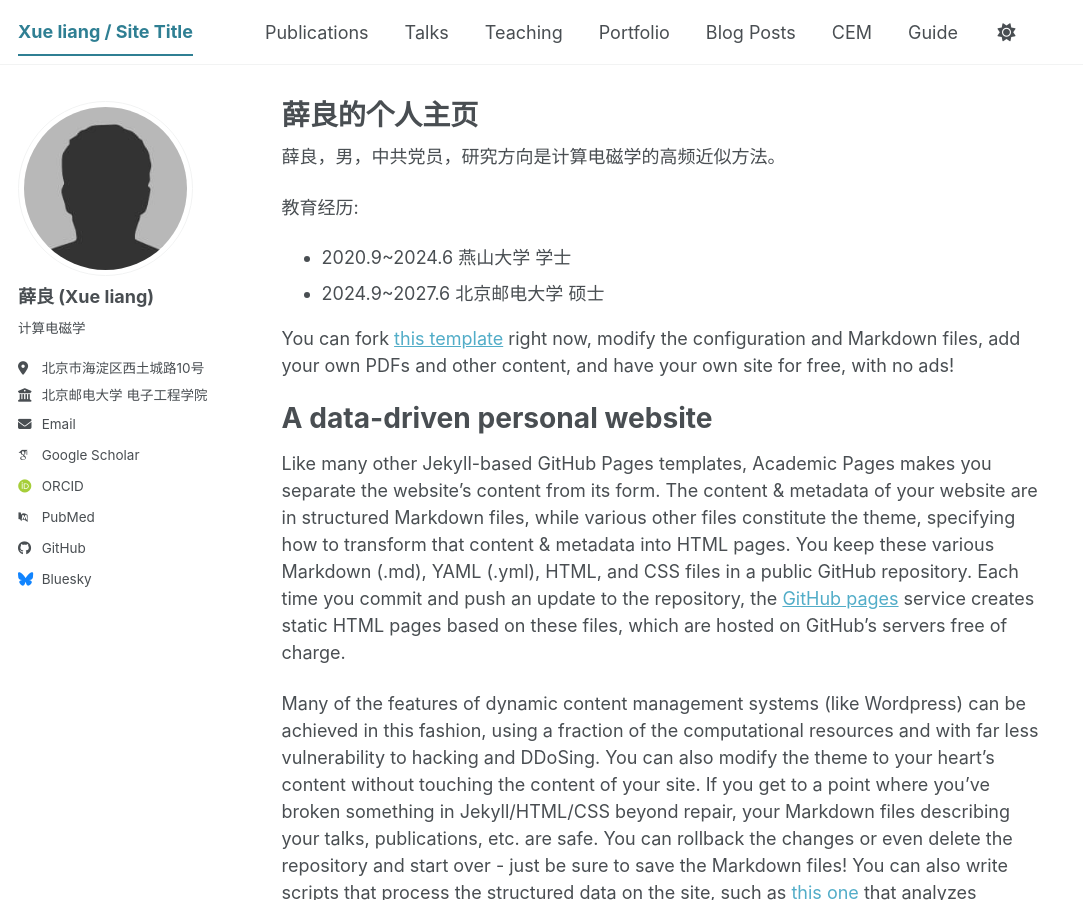
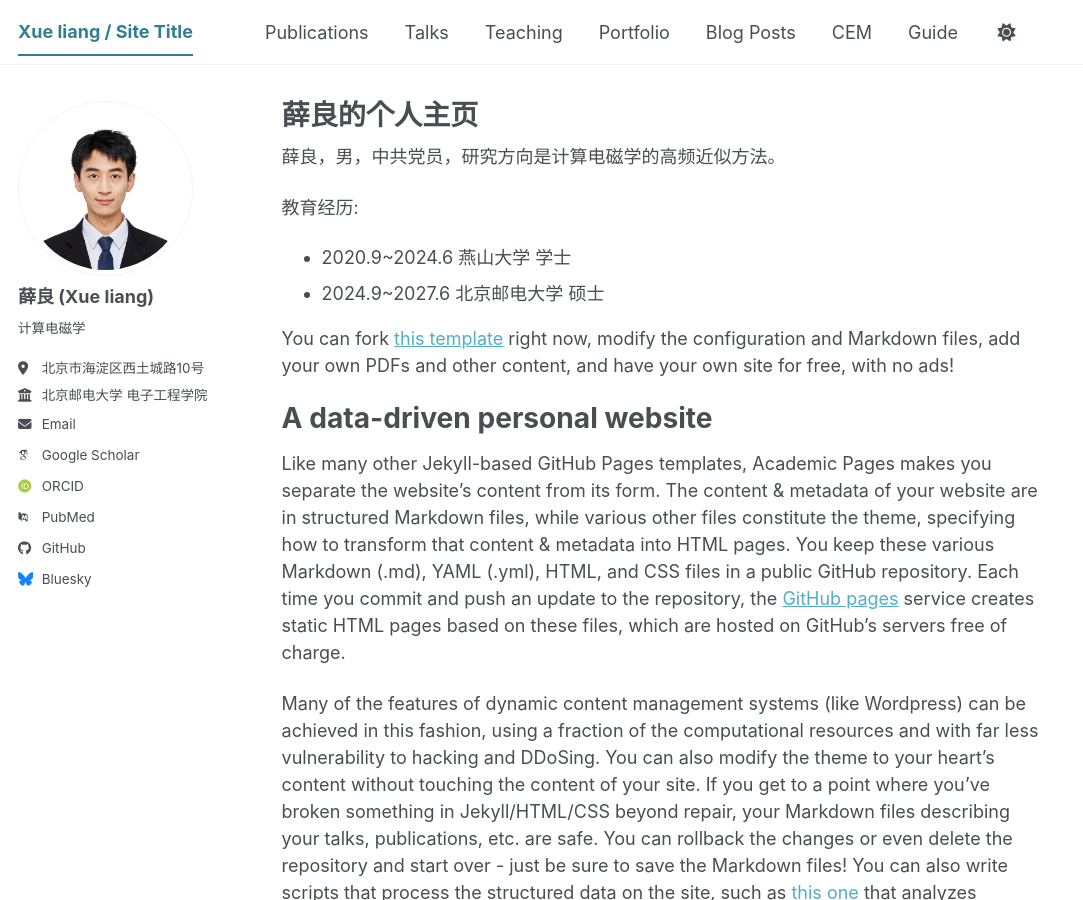
Before and after one commit to TsingHuaGo/xueliang.github.io, a Jekyll site: the page built from _pages/about.md, in a window 1280 px wide and 900 px high. Shown: the whole window, without its empty margins (0-1083 px from the left). Built offline with Jekyll 4.4.1, drawn with Linux system fonts in a browser that asks for light colours; some web fonts are replaced; a script bundle is joined from its source files by our own code; library files that are not in the unit come from our copies.

Commit message:
Update _config.yml

```diff
--- a/_config.yml
+++ b/_config.yml
@@ -23,7 +23,7 @@ repository               : "xueliang.github.io"
 #               Additional customization can be done by editing /_includes/author-profile.html
 author:
   # Biographic information
-  avatar           : "bio-photo.jpg"
+  avatar           : "557557.jpg"
   name             : "薛良 (Xue liang)"
   pronouns         : # example: "she/her"
   bio              : "计算电磁学"
```
